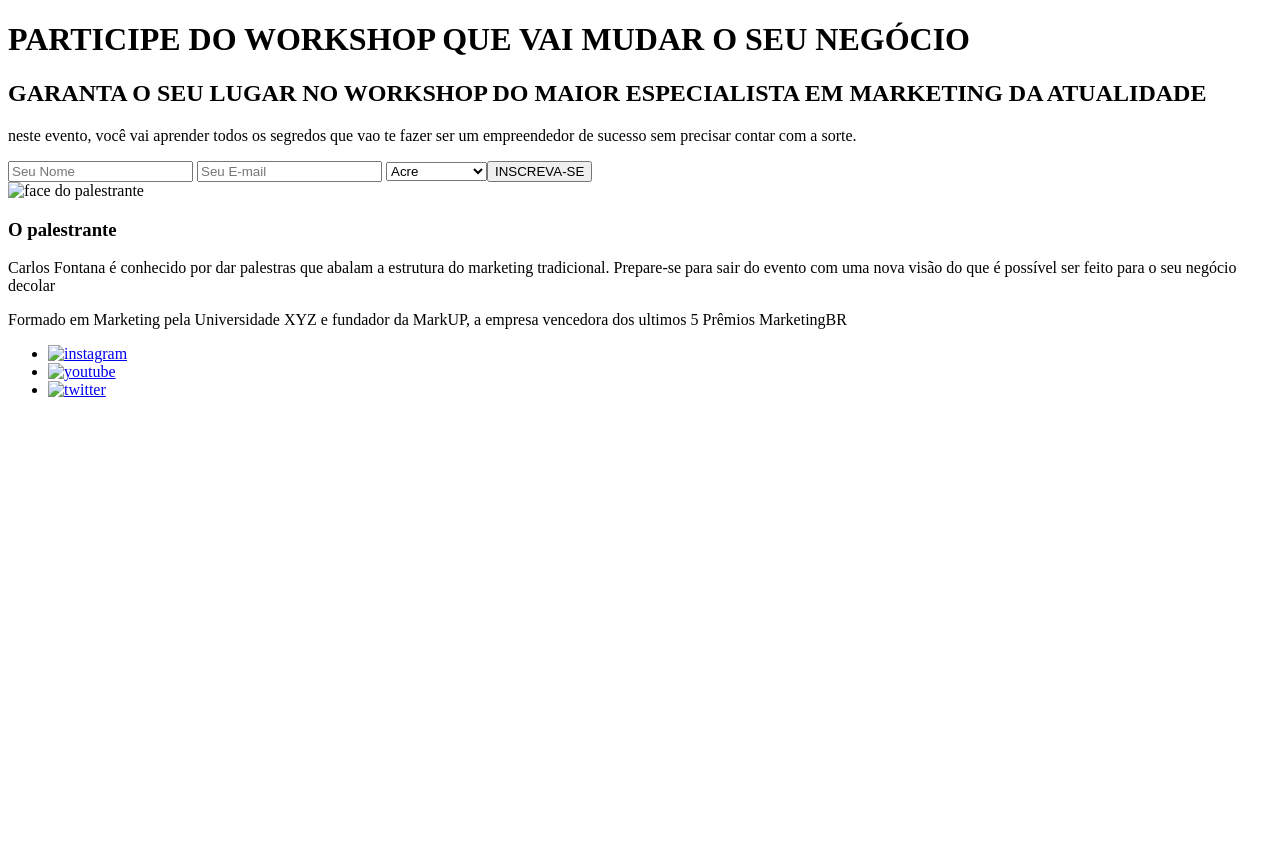
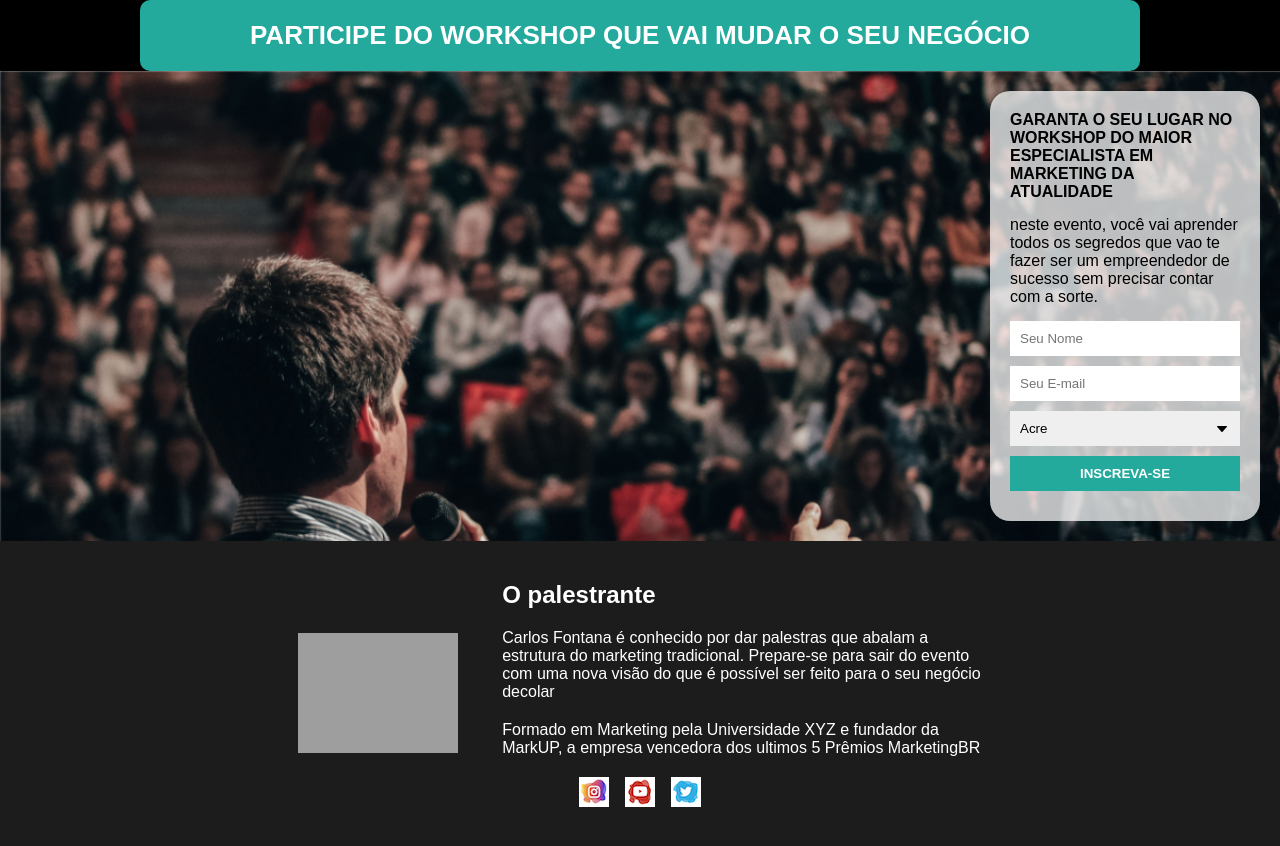
Before and after one commit to AdonisinodA/projeto1-layout-palestrante, a plain HTML site: page index.html in a window 1280 px wide. Before the commit the page ends 800 px from the top, so only its background shows below. Drawn offline with Linux system fonts and the light colour scheme; the site is published under a folder, as on GitHub Pages, so addresses that start at the root find nothing.

Commit message:
modificação diretorio1.0

```diff
--- a/index.html
+++ b/index.html
@@ -5,8 +5,8 @@
     <meta charset="UTF-8">
     <meta http-equiv="X-UA-Compatible" content="IE=edge">
     <meta name="viewport" content="width=device-width, initial-scale=1.0">
-    <link rel="stylesheet" href="/style.css" type="text/css">
-    <link rel="icon" href="/ico.png" type="image/png">
+    <link rel="stylesheet" href="style.css" type="text/css">
+    <link rel="icon" href="ico.png" type="image/png">
     <title>Workshop</title>
 </head>
 
@@ -54,7 +54,7 @@
     </section>
 
     <footer>
-        <img src="/face.jpg" alt="face do palestrante" class="picture">
+        <img src="face.jpg" alt="face do palestrante" class="picture">
 
 
         <div class="description">
@@ -71,9 +71,9 @@
 
 
         <ul class="network">
-            <li><a href="criadoParaestudos/" target="_blank"><img src="/Insta.png" alt="instagram "></a></li>
-            <li><a href="criadoParaEstudos" target="_blank"><img src="/youtube.png" alt="youtube "></a></li>
-            <li><a href="criadoParaEstudos" target="_blank"><img src="/Twitter.png" alt="twitter "></a></li>
+            <li><a href="criadoParaestudos/" target="_blank"><img src="Insta.png" alt="instagram "></a></li>
+            <li><a href="criadoParaEstudos" target="_blank"><img src="youtube.png" alt="youtube "></a></li>
+            <li><a href="criadoParaEstudos" target="_blank"><img src="Twitter.png" alt="twitter "></a></li>
         </ul>
 
         </div>
--- a/style.css
+++ b/style.css
@@ -31,7 +31,7 @@ header{
 section{
 
     padding: 20px;
-    background-image: url('/people.jpg');
+    background-image: url('people.jpg');
     background-size:cover;
 
     overflow:hidden;
@@ -81,7 +81,7 @@ select{
     appearance: none;
 
 
-    background-image: url('/arrow.jpg');
+    background-image: url('arrow.jpg');
     background-repeat: no-repeat;
 
 
```
